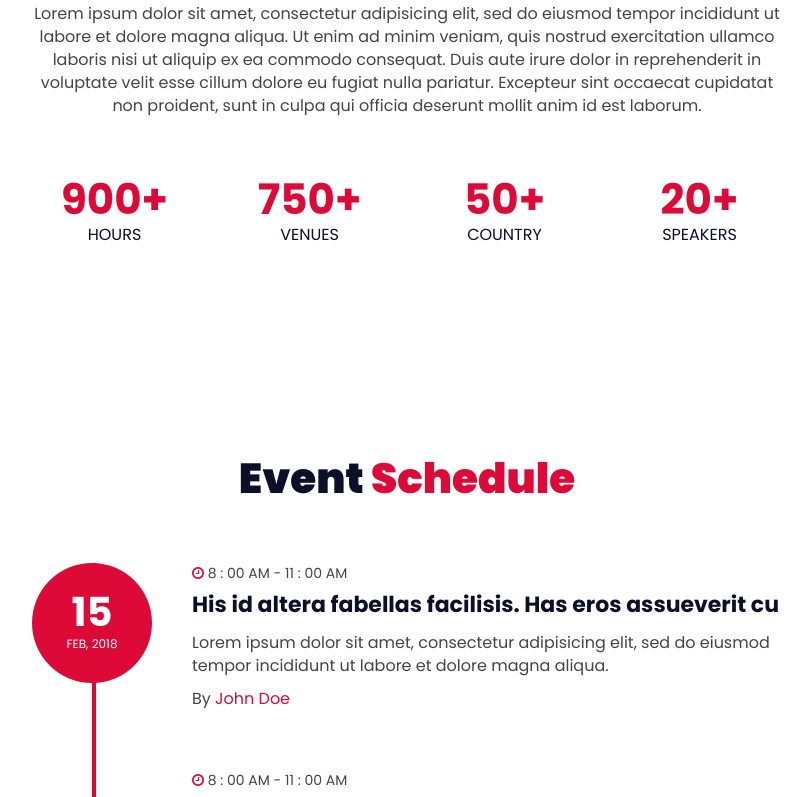
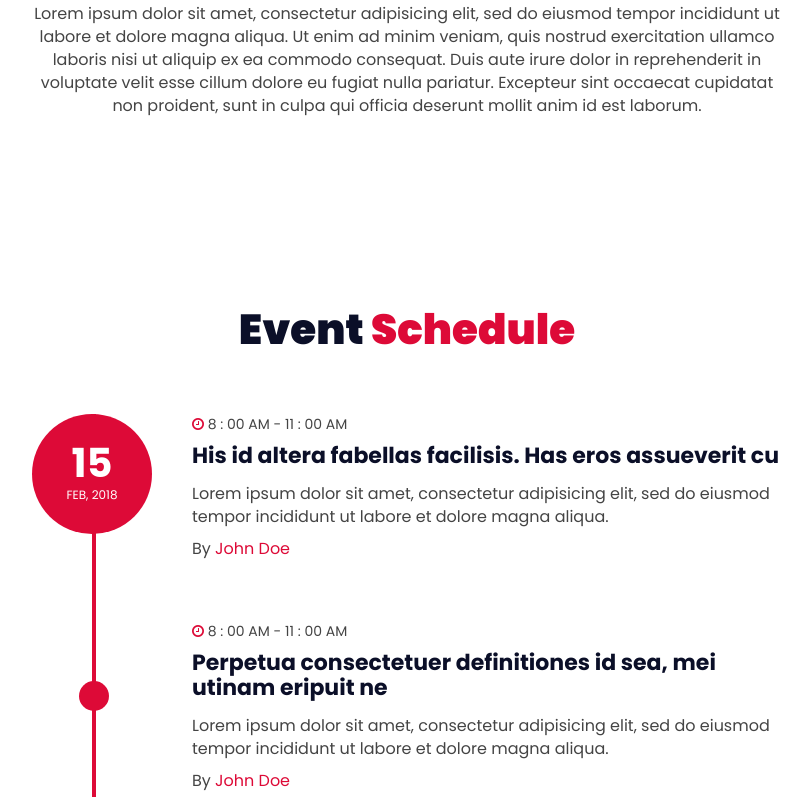
Before and after one commit to netoeuler/netoeuler.github.io, a plain HTML site: page cajusec-conference/index.html in a window 1280 px wide. Shown: the part 993-1790 px from the top of the page, without its empty margins (233-1042 px from the left). Drawn offline with Linux system fonts and the light colour scheme; some packages are replaced by stand-ins of ours.

Commit message:
retirados os numeros

```diff
--- a/cajusec-conference/index.html
+++ b/cajusec-conference/index.html
@@ -123,47 +123,7 @@
 					<!-- /about content -->
 
 					<!-- Numbers -->
-					<div id="numbers">
-						<!-- row -->
-						<div class="row">
-							<!-- number -->
-							<div class="col-md-3 col-sm-3 col-xs-6">
-								<div class="number">
-									<h3><span class="counter" data-from="0" data-to="900" data-speed="1500">0</span>+</h3>
-									<p>Hours</p>
-								</div>
-							</div>
-							<!-- /number -->
 
-							<!-- number -->
-							<div class="col-md-3 col-sm-3 col-xs-6">
-								<div class="number">
-									<h3><span class="counter" data-from="0" data-to="750" data-speed="1500">0</span>+</h3>
-									<p>Venues</p>
-								</div>
-							</div>
-							<!-- /number -->
-
-							<!-- number -->
-							<div class="col-md-3 col-sm-3 col-xs-6">
-								<div class="number">
-									<h3><span class="counter" data-from="0" data-to="50" data-speed="1500">0</span>+</h3>
-									<p>Country</p>
-								</div>
-							</div>
-							<!-- /number -->
-
-							<!-- number -->
-							<div class="col-md-3 col-sm-3 col-xs-6">
-								<div class="number">
-									<h3><span class="counter" data-from="0" data-to="20" data-speed="1500">0</span>+</h3>
-									<p>Speakers</p>
-								</div>
-							</div>
-							<!-- /number -->
-						</div>
-						<!-- /row -->
-					</div>
 					<!-- /Numbers -->
 				</div>
 			</div>
```
